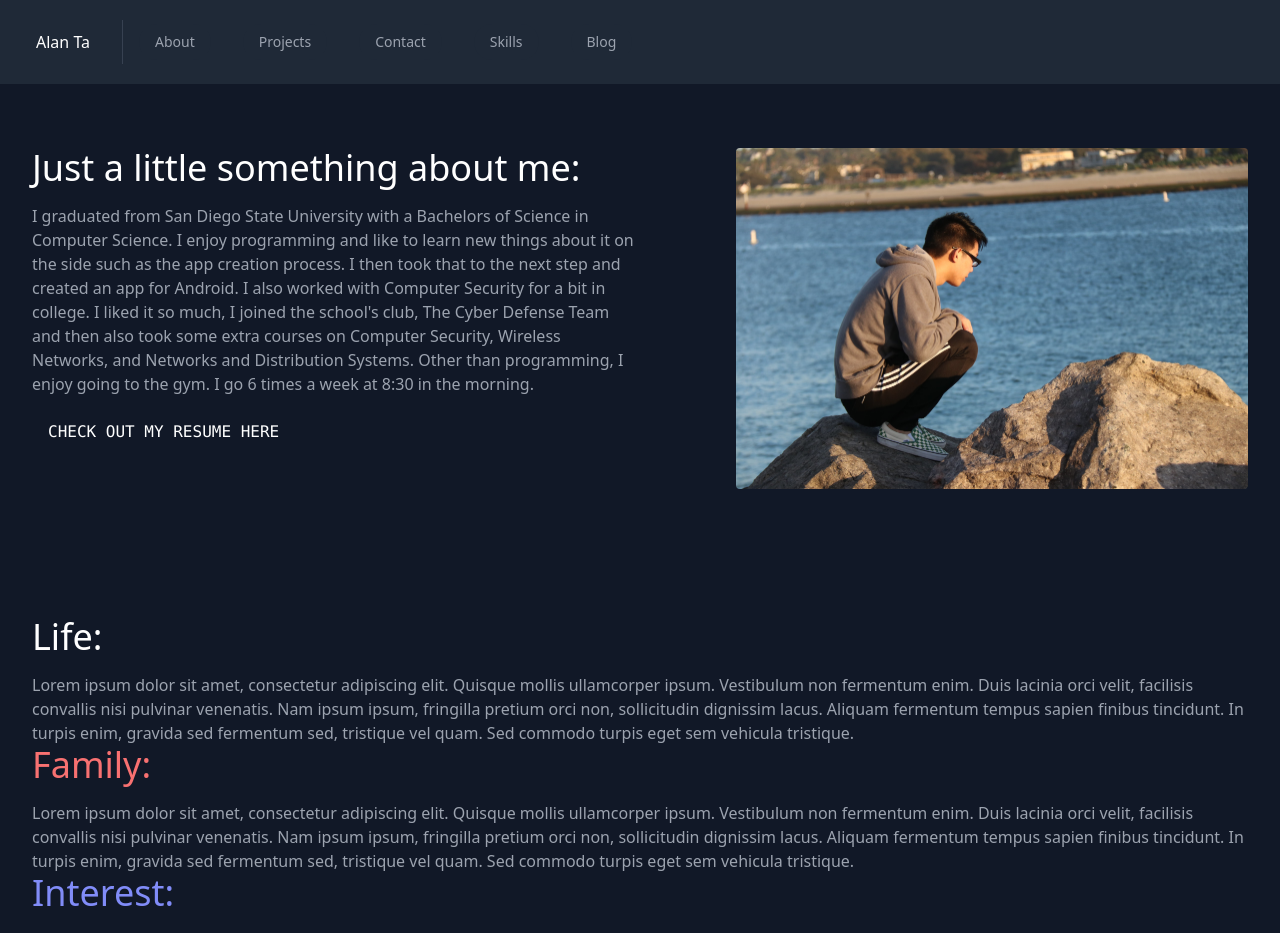
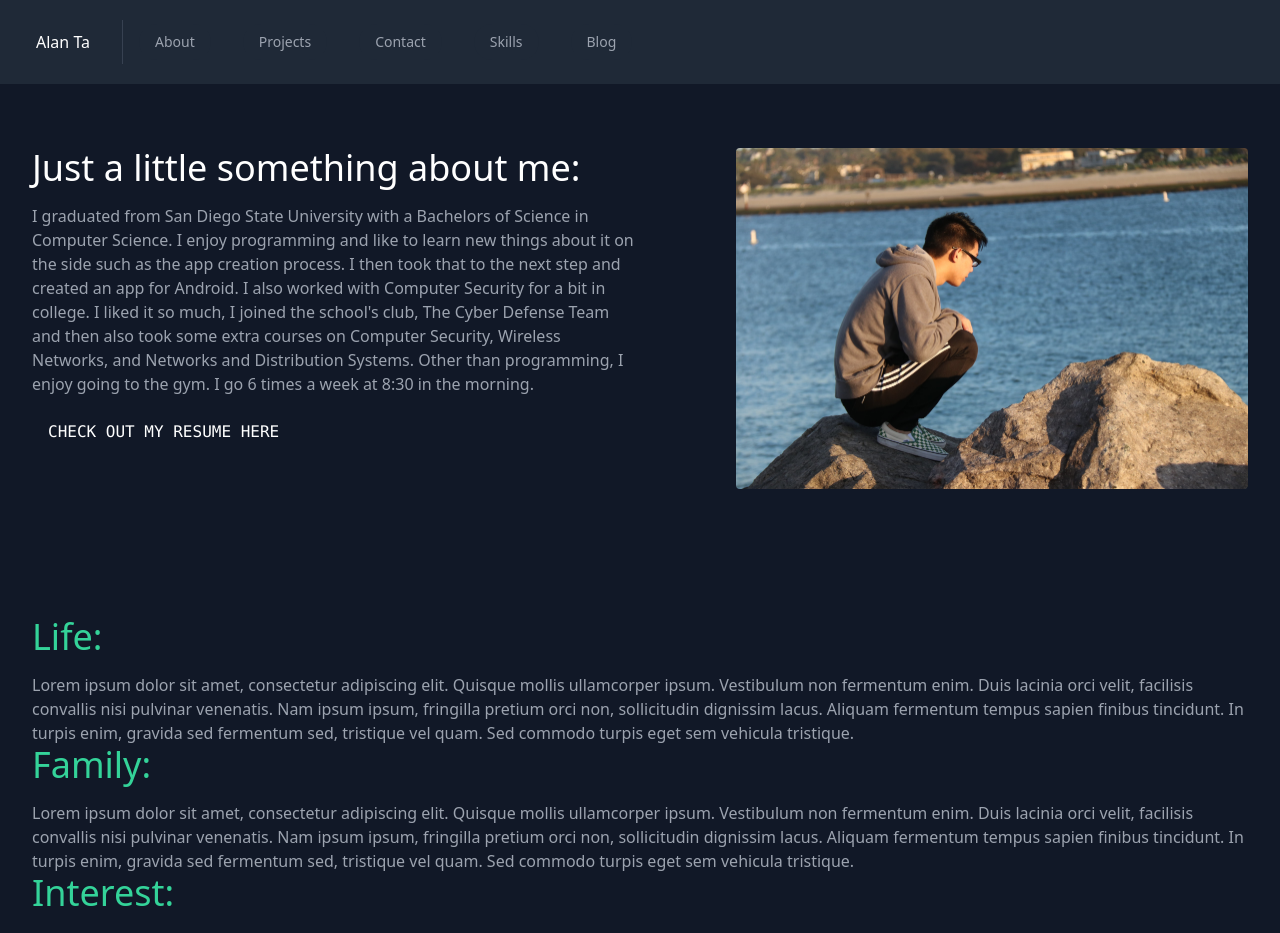
Before and after one commit to ata819/ata819.github.io, a React (Create React App) app: page /mainabout in a window 1280 px wide. Shown: the top 933 px of the page. Built offline with nearby package versions, Linux system fonts and the light colour scheme.

Commit message:
Minor testing between deployment and commits

```diff
--- a/src/pages/MainAbout.js
+++ b/src/pages/MainAbout.js
@@ -27,17 +27,17 @@ const MainAbout = () => {
                 </div>
             </div>
             <div className="container mx-auto flex px-8 py-16 flex-col">
-                <h2 className="title-font sm:text-4xl text-3xl mb-4 font-medium text-white">Life: </h2>
+                <h2 className="title-font sm:text-4xl text-3xl mb-4 font-medium text-green-400">Life: </h2>
                 <p> Lorem ipsum dolor sit amet, consectetur adipiscing elit. Quisque mollis ullamcorper ipsum. Vestibulum non fermentum enim.
                     Duis lacinia orci velit, facilisis convallis nisi pulvinar venenatis. Nam ipsum ipsum, fringilla pretium orci non,
                     sollicitudin dignissim lacus. Aliquam fermentum tempus sapien finibus tincidunt. In turpis enim, gravida sed fermentum sed,
                     tristique vel quam. Sed commodo turpis eget sem vehicula tristique.</p>
-                <h2 className="title-font sm:text-4xl text-3xl mb-4 font-medium text-red-400">Family: </h2>
+                <h2 className="title-font sm:text-4xl text-3xl mb-4 font-medium text-green-400">Family: </h2>
                 <p> Lorem ipsum dolor sit amet, consectetur adipiscing elit. Quisque mollis ullamcorper ipsum. Vestibulum non fermentum enim.
                     Duis lacinia orci velit, facilisis convallis nisi pulvinar venenatis. Nam ipsum ipsum, fringilla pretium orci non,
                     sollicitudin dignissim lacus. Aliquam fermentum tempus sapien finibus tincidunt. In turpis enim, gravida sed fermentum sed,
                     tristique vel quam. Sed commodo turpis eget sem vehicula tristique.</p>
-                <h2 className="title-font sm:text-4xl text-3xl mb-4 font-medium text-indigo-400">Interest: </h2>
+                <h2 className="title-font sm:text-4xl text-3xl mb-4 font-medium text-green-400">Interest: </h2>
                 <p> Lorem ipsum dolor sit amet, consectetur adipiscing elit. Quisque mollis ullamcorper ipsum. Vestibulum non fermentum enim.
                     Duis lacinia orci velit, facilisis convallis nisi pulvinar venenatis. Nam ipsum ipsum, fringilla pretium orci non,
                     sollicitudin dignissim lacus. Aliquam fermentum tempus sapien finibus tincidunt. In turpis enim, gravida sed fermentum sed,
```
Also changed, not shown: 12 other files (tests, documents, lock files or other folders).
